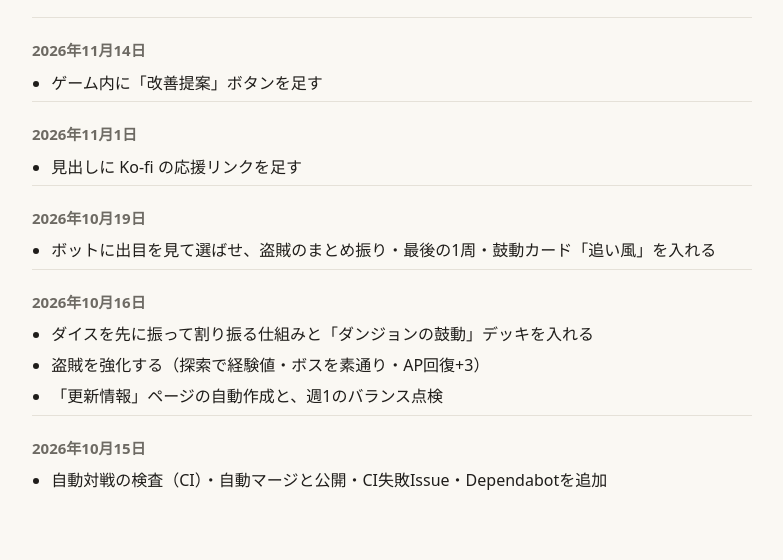
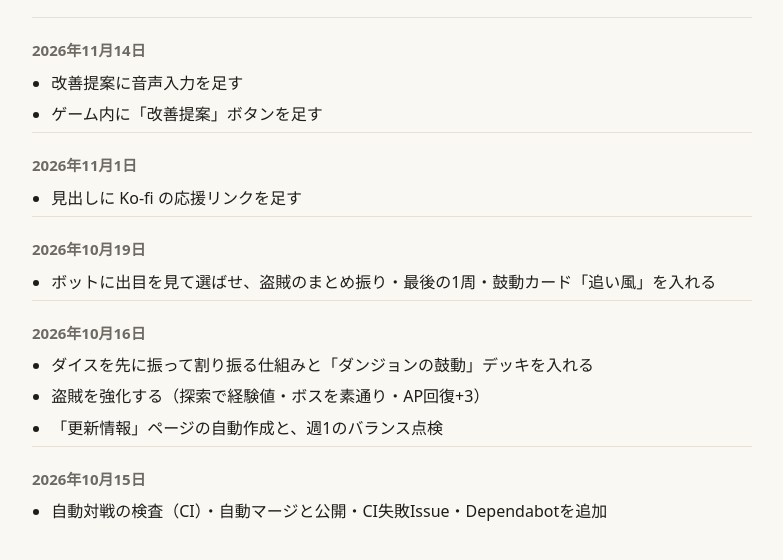
Before and after one commit to satou-aaaaa/dungeon-boardgame, a plain HTML site: page changes.html in a window 1280 px wide. Shown: the part 90-650 px from the top of the page, without its empty margins (248-1031 px from the left). Drawn offline with Linux system fonts and the light colour scheme.

Commit message:
更新情報を作り直す（自動）

```diff
--- a/changes.html
+++ b/changes.html
@@ -15,7 +15,7 @@ section{border-top:1px solid var(--line)} a{color:inherit}
 </head><body><main>
 <h1>更新情報</h1>
 <p class="sub">ダンジョン脱出ハクスラ（試遊版） の最近の変更です（自動で作っています）。<a href="./">← もどる</a></p>
-<section><h2>2026年11月14日</h2><ul><li>ゲーム内に「改善提案」ボタンを足す</li></ul></section>
+<section><h2>2026年11月14日</h2><ul><li>改善提案に音声入力を足す</li><li>ゲーム内に「改善提案」ボタンを足す</li></ul></section>
 <section><h2>2026年11月1日</h2><ul><li>見出しに Ko-fi の応援リンクを足す</li></ul></section>
 <section><h2>2026年10月19日</h2><ul><li>ボットに出目を見て選ばせ、盗賊のまとめ振り・最後の1周・鼓動カード「追い風」を入れる</li></ul></section>
 <section><h2>2026年10月16日</h2><ul><li>ダイスを先に振って割り振る仕組みと「ダンジョンの鼓動」デッキを入れる</li><li>盗賊を強化する（探索で経験値・ボスを素通り・AP回復+3）</li><li>「更新情報」ページの自動作成と、週1のバランス点検</li></ul></section>
```
